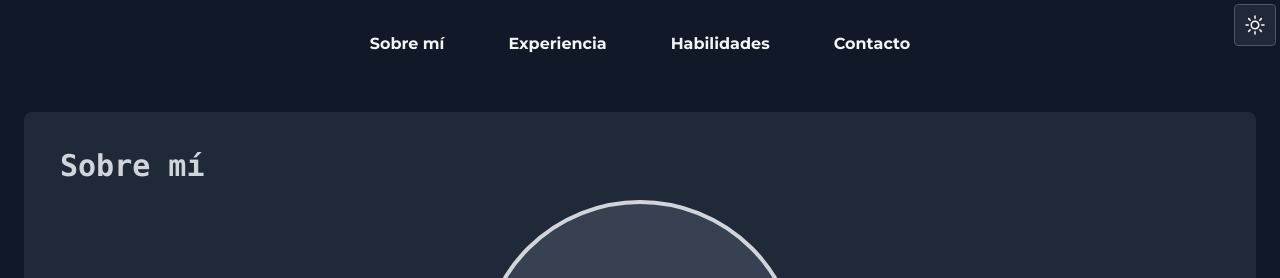
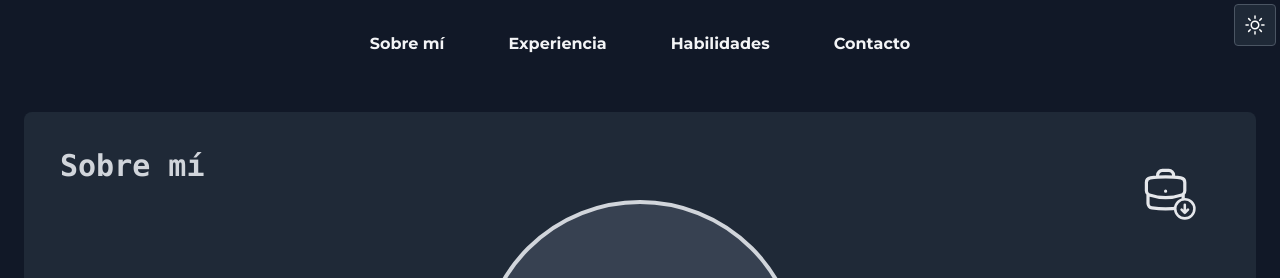
Before and after one commit to sebastianvr/sebastianvr.github.io, an Angular app: page / in a window 1280 px wide. Shown: the top 278 px of the page. Built offline with nearby package versions, Linux system fonts and the light colour scheme.

Commit message:
feat: Nuevo conjunto de svgs para descargar el CV.

```diff
--- a/src/app/pages/about-myself/about-myself.component.html
+++ b/src/app/pages/about-myself/about-myself.component.html
@@ -1,14 +1,48 @@
 <div class="text-center p-9 bg-gray-900 dark:bg-gray-800 rounded-lg">
+  <div class="container relative">
+    <a href="https://drive.google.com/file/d/1__1gno23FYNfmzyZIJKQY86Djb_CylDr/view?usp=drive_link" target="_blank"
+      download="CV_Sebastian_Vidal.pdf">
+      <button class="absolute right-0 lg:right-2 xl:right-4 2xl:right-6 top-1 lg:top-2 xl:top-4 2xl:top-6">
+        <svg class="w-10 h-10 lg:w-12 lg:h-12 xl:w-16 xl:h-16 2xl:w-20 2xl:h-20 text-white dark:text-gray-200"
+          xmlns="http://www.w3.org/2000/svg" viewBox="0 0 30 30">
+          <!-- Definición de la máscara para recortar el SVG grande -->
+          <defs>
+            <mask id="mask">
+              <rect width="100%" height="100%" fill="white" />
+              <g transform="translate(15, 15) scale(0.5)">
+                <path stroke-linecap="round" stroke-linejoin="round" stroke-width="1.5" stroke="black" fill="black"
+                  d="m9 12.75 3 3m0 0 3-3m-3 3v-7.5M21 12a9 9 0 1 1-18 0 9 9 0 0 1 18 0Z" />
+              </g>
+            </mask>
+          </defs>
+
+          <!-- SVG grande con la máscara aplicada -->
+          <g mask="url(#mask)">
+            <path stroke-linecap="round" stroke-linejoin="round" stroke-width="1.5" stroke="currentColor" fill="none"
+              d="M20.25 14.15v4.25c0 1.094-.787 2.036-1.872 2.18-2.087.277-4.216.42-6.378.42s-4.291-.143-6.378-.42c-1.085-.144-1.872-1.086-1.872-2.18v-4.25m16.5 0a2.18 2.18 0 0 0 .75-1.661V8.706c0-1.081-.768-2.015-1.837-2.175a48.114 48.114 0 0 0-3.413-.387m4.5 8.006c-.194.165-.42.295-.673.38A23.978 23.978 0 0 1 12 15.75c-2.648 0-5.195-.429-7.577-1.22a2.016 2.016 0 0 1-.673-.38m0 0A2.18 2.18 0 0 1 3 12.489V8.706c0-1.081.768-2.015 1.837-2.175a48.111 48.111 0 0 1 3.413-.387m7.5 0V5.25A2.25 2.25 0 0 0 13.5 3h-3a2.25 2.25 0 0 0-2.25 2.25v.894m7.5 0a48.667 48.667 0 0 0-7.5 0M12 12.75h.008v.008H12v-.008Z" />
+          </g>
+
+          <!-- SVG pequeño -->
+          <g transform="translate(15, 15) scale(0.5)">
+            <path stroke-linecap="round" stroke-linejoin="round" stroke-width="2.4" stroke="currentColor" fill="none"
+              d="m9 12.75 3 3m0 0 3-3m-3 3v-7.5M21 12a9 9 0 1 1-18 0 9 9 0 0 1 18 0Z" />
+          </g>
+        </svg>
+      </button>
+    </a>
+  </div>
+
   <div class="text-left mb-4">
     <h2 class="font-mono sm:text-xl md:text-2xl lg:text-3xl font-semibold text-white dark:text-gray-300">Sobre mí</h2>
   </div>
+
   <div>
     <div class="flex justify-center mb-9">
       <div
         class="w-32 h-32 sm:w-48 sm:h-48 md:w-64 md:h-64 lg:w-80 lg:h-80 rounded-full bg-gray-700 flex items-center justify-center overflow-hidden border-4 border-white dark:border-gray-300">
         @if (this.imagePath) {
-          <img src="path/to/your/profile.jpg" alt="Profile Picture" class="w-full h-full object-cover dark:border-white"
-            onerror="this.style.display='none';">
+        <img src="path/to/your/profile.jpg" alt="Profile Picture" class="w-full h-full object-cover dark:border-white"
+          onerror="this.style.display='none';">
         }
       </div>
     </div>
```
